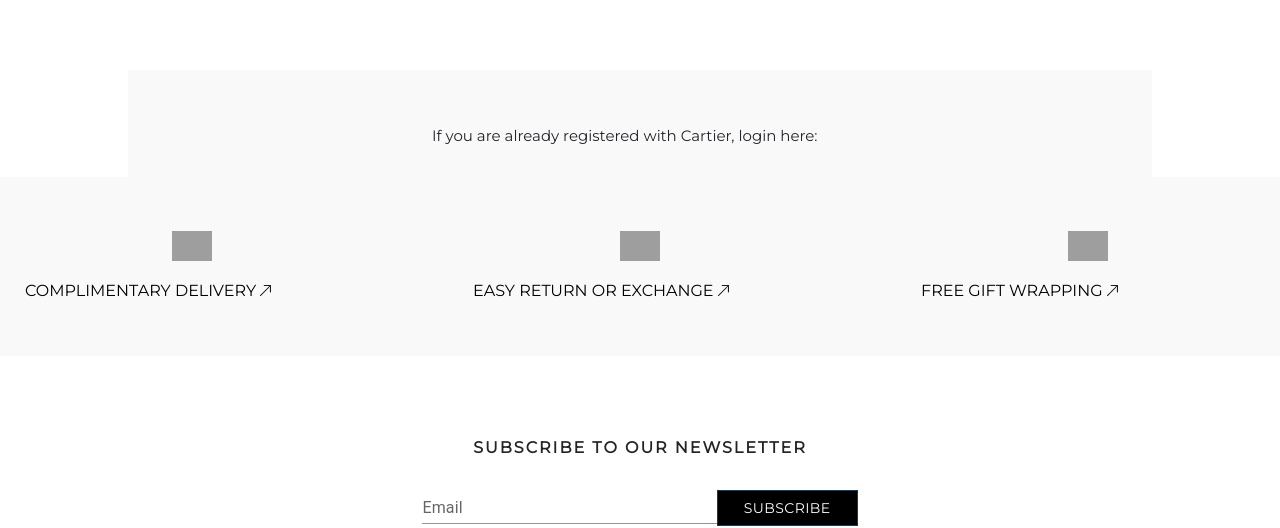
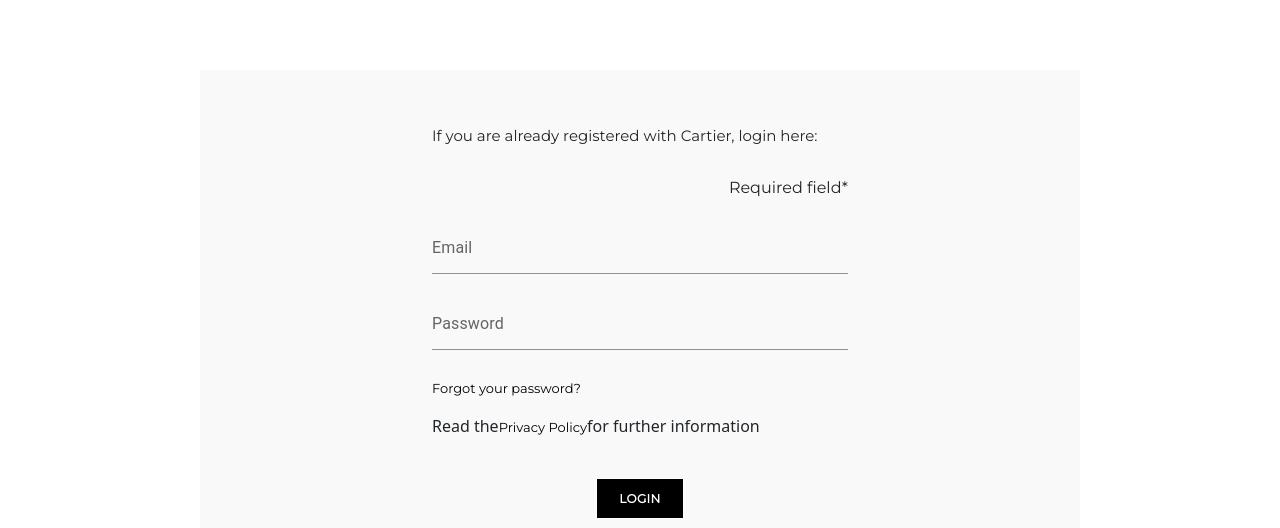
Before and after one commit to namiqmamedov/Cartier-React, a React (Vite) app: page /login in a window 1280 px wide. Shown: the part 282-810 px from the top of the page. Built offline with nearby package versions, Linux system fonts and the light colour scheme; grey boxes are pictures that could not be loaded.

Commit message:
Updated login page

```diff
--- a/src/pages/Login.jsx
+++ b/src/pages/Login.jsx
@@ -1,8 +1,26 @@
 import React from 'react'
 import {NavLink, Link} from 'react-router-dom'
+import { TextField } from '@mui/material'
+import { Button } from '@mui/material'
+import {Modal} from '@mui/material'
+import {Box} from '@mui/material'
+import {Typography} from '@mui/material'
+import {AiOutlineClose} from 'react-icons/ai'
 import '../styles/login.css'
 
+
 const Login = () => {
+
+    const [open, setOpen] = React.useState(false);
+
+    const handleOpen = () => {
+        setOpen(true);
+    };
+    const handleClose = () => {
+        setOpen(false);
+    };
+
+
   return (
     <>
         <div className="login-section">
@@ -22,7 +40,59 @@
                                 <div className="login-title">
                                 If you are already registered with Cartier, login here:
                                 </div>
-
+                                <div className="email">
+                                <p className='form-required-text'>
+                                Required field*
+                                </p>
+                                <TextField id="standard-basic" label="Email" type='email' variant="standard" placeholder='your@email.com' />
+                                </div>
+                                <div className="password">
+                                <TextField id="standard-basic" label="Password" type='password' variant="standard" placeholder='*****' />
+                                </div>
+                                <div className="forgot-password">
+                                    <Link onClick={handleOpen}>
+                                        Forgot your password?
+                                    </Link>
+                                    <Modal
+                                        open={open}
+                                        onClose={handleClose}
+                                        aria-labelledby="modal-modal-title"
+                                        aria-describedby="modal-modal-description">
+                                        <Box className='modal__forgot-pass'>
+                                            <div className="modal__top">
+                                            <Typography id="modal-modal-title" variant="h6" component="h2">
+                                                FORGOT YOUR PASSWORD
+                                            </Typography>
+                                            <div className="close-modal">
+                                            <AiOutlineClose onClick={handleClose}/>
+                                            </div>
+                                            </div>
+                                            <Typography className='modal-pass'
+                                                id="modal-modal-description"
+                                                sx={{
+                                                mt: 2
+                                            }}>
+                                                <div className="modal__body">
+                                                    <form action="#" method='POST'>
+                                                    <p className='form-title'>Provide your account email address to receive an email to reset your password.</p>
+                                                    <TextField className='forgot__email-input' id="standard-basic" label="Email" type='email' variant="standard" placeholder='Email address*' />
+                                                    </form>
+                                                    <Button type="submit" className='password__input mt-4' variant="text">SUBMIT REQUEST</Button>
+                                                </div>
+                                            </Typography>
+                                        </Box>
+                                    </Modal>
+                                </div>
+                                <div className="cms-generic">
+                                Read the
+                                 <Link>
+                                 Privacy Policy
+                                 </Link>
+                                  for further information
+                                </div>
+                                <div className="form-actions">
+                                 <Button className='login-btn' variant="text" type='submit'>Login</Button>
+                                </div>
                             </form>
                         </div>
                     </div>
--- a/src/styles/login.css
+++ b/src/styles/login.css
@@ -9,10 +9,11 @@
 }
 .login-section .login__wrapper {
   background-color: #f9f9f9;
-  max-width: 64rem;
+  max-width: 55rem;
   margin: 0 auto;
   padding-top: 30px;
   padding-bottom: 30px;
+  margin-bottom: 90px;
 }
 .login-section .login__wrapper .login__body {
   max-width: 26rem;
@@ -20,6 +21,96 @@
 }
 .login-section .login__wrapper .login__body .login-title {
   padding-top: 25px;
+  padding-bottom: 19px;
   font-size: 15px;
   font-family: "Montserrat", sans-serif;
+}
+.login-section .login__wrapper .login__body .form-required-text {
+  padding-top: 10px;
+  text-align: end;
+  padding-bottom: 0;
+  font-family: "Montserrat", sans-serif;
+}
+.login-section .login__wrapper .login__body .email {
+  padding-bottom: 18px;
+}
+.login-section .login__wrapper .login__body input {
+  padding-bottom: 15px;
+}
+.login-section .login__wrapper .login__body .MuiFormControl-root {
+  width: 100%;
+}
+.login-section .login__wrapper .login__body .forgot-password {
+  padding-top: 25px;
+  padding-bottom: 15px;
+}
+.login-section .login__wrapper .login__body .form-actions {
+  margin-top: 40px;
+  text-align: center;
+}
+.login-section .login__wrapper .login__body .form-actions button {
+  display: inline-block;
+  padding: 0.75em 1.85em;
+  border: 0.0625rem solid;
+  border-radius: 0;
+  font-size: 0.75rem;
+  font-weight: 600;
+  text-align: center;
+  text-transform: uppercase;
+  background: black;
+  color: white;
+  transition: 0.3s ease-in-out;
+  font-family: "Montserrat", sans-serif;
+}
+.login-section .login__wrapper .login__body .form-actions button:hover {
+  background: white;
+  color: black;
+}
+
+.modal__body .form-title {
+  font-size: 14px;
+  text-align: left;
+  padding-top: 10px !important;
+  font-family: "Montserrat", sans-serif;
+}
+.modal__body .forgot__email-input {
+  width: 100%;
+}
+.modal__body button {
+  display: inline-block;
+  padding: 0.75em 1.85em;
+  border: 0.0625rem solid;
+  border-radius: 0;
+  font-size: 0.75rem;
+  font-weight: 600;
+  text-align: center;
+  text-transform: uppercase;
+  background: black;
+  color: white;
+  transition: 0.3s ease-in-out;
+  font-family: "Montserrat", sans-serif;
+}
+.modal__body button:hover {
+  background: white;
+  color: black;
+}
+
+.modal__forgot-pass {
+  height: 350px !important;
+}
+.modal__forgot-pass .close-modal {
+  cursor: pointer;
+  text-align: end;
+  margin-top: -33px;
+  padding-right: 36px;
+}
+.modal__forgot-pass .close-modal svg {
+  width: 1.5rem;
+  height: 1.5rem;
+  opacity: 0.5;
+}
+
+.modal-pass {
+  padding-top: 20px !important;
+  padding: 0px 100px;
 }/*# sourceMappingURL=login.css.map */
--- a/src/styles/login.scss
+++ b/src/styles/login.scss
@@ -1,29 +1,141 @@
-.login-section{
-    .tab-title{
+.login-section {
+    .tab-title {
         margin-top: 70px;
         margin-bottom: 70px;
-        a{
+
+        a {
             padding-right: 55px;
             font-size: 22px;
-            font-family: 'Montserrat',sans-serif;
+            font-family: 'Montserrat', sans-serif;
         }
     }
-    .login__wrapper{
+
+    .login__wrapper {
         background-color: #f9f9f9;
-        max-width: 64rem;
+        max-width: 55rem;
         margin: 0 auto;
         padding-top: 30px;
         padding-bottom: 30px;
+        margin-bottom: 90px;
 
-        .login__body{
+        .login__body {
             max-width: 26rem;
             margin: 0 auto;
 
-            .login-title{
+            .login-title {
                 padding-top: 25px;
+                padding-bottom: 19px;
                 font-size: 15px;
-                font-family: 'Montserrat',sans-serif;
+                font-family: 'Montserrat', sans-serif;
             }
+
+            .form-required-text {
+                padding-top: 10px;
+                text-align: end;
+                padding-bottom: 0;
+                font-family: 'Montserrat', sans-serif;
+            }
+
+            .email {
+                padding-bottom: 18px;
+            }
+
+            input {
+                padding-bottom: 15px;
+            }
+
+            .MuiFormControl-root {
+                width: 100%;
+            }
+
+            .forgot-password {
+                padding-top: 25px;
+                padding-bottom: 15px;
+            }
+
+            .form-actions {
+                margin-top: 40px;
+                text-align: center;
+
+                button {
+                    display: inline-block;
+                    padding: 0.75em 1.85em;
+                    border: 0.0625rem solid;
+                    border-radius: 0;
+                    font-size: .75rem;
+                    font-weight: 600;
+                    text-align: center;
+                    text-transform: uppercase;
+                    background: black;
+                    color: white;
+                    transition: .3s ease-in-out;
+                    font-family: 'Montserrat', sans-serif;
+
+                    &:hover {
+                        background: white;
+                        color: black;
+                    }
+                }
+            }
+
         }
     }
 }
+
+.modal__body {
+    .form-title {
+        font-size: 14px;
+        text-align: left;
+        padding-top: 10px !important;
+        font-family: 'Montserrat', sans-serif;
+
+    }
+
+    .forgot__email-input {
+        width: 100%;
+    }
+
+    button {
+        display: inline-block;
+        padding: 0.75em 1.85em;
+        border: 0.0625rem solid;
+        border-radius: 0;
+        font-size: .75rem;
+        font-weight: 600;
+        text-align: center;
+        text-transform: uppercase;
+        background: black;
+        color: white;
+        transition: .3s ease-in-out;
+        font-family: 'Montserrat', sans-serif;
+
+        &:hover {
+            background: white;
+            color: black;
+        }
+    }
+
+}
+
+.modal__forgot-pass {
+    height: 350px !important;
+
+    .close-modal{
+        cursor: pointer;
+        text-align: end;
+        margin-top: -33px;
+    padding-right: 36px;
+    svg{
+        width: 1.5rem;
+        height: 1.5rem;
+        opacity: .5;
+    }
+    }
+
+}
+
+.modal-pass {
+    padding-top: 20px !important;
+    padding: 0px 100px;
+
+}
```
Also changed, not shown: 1 other file (tests, documents, lock files or other folders).
